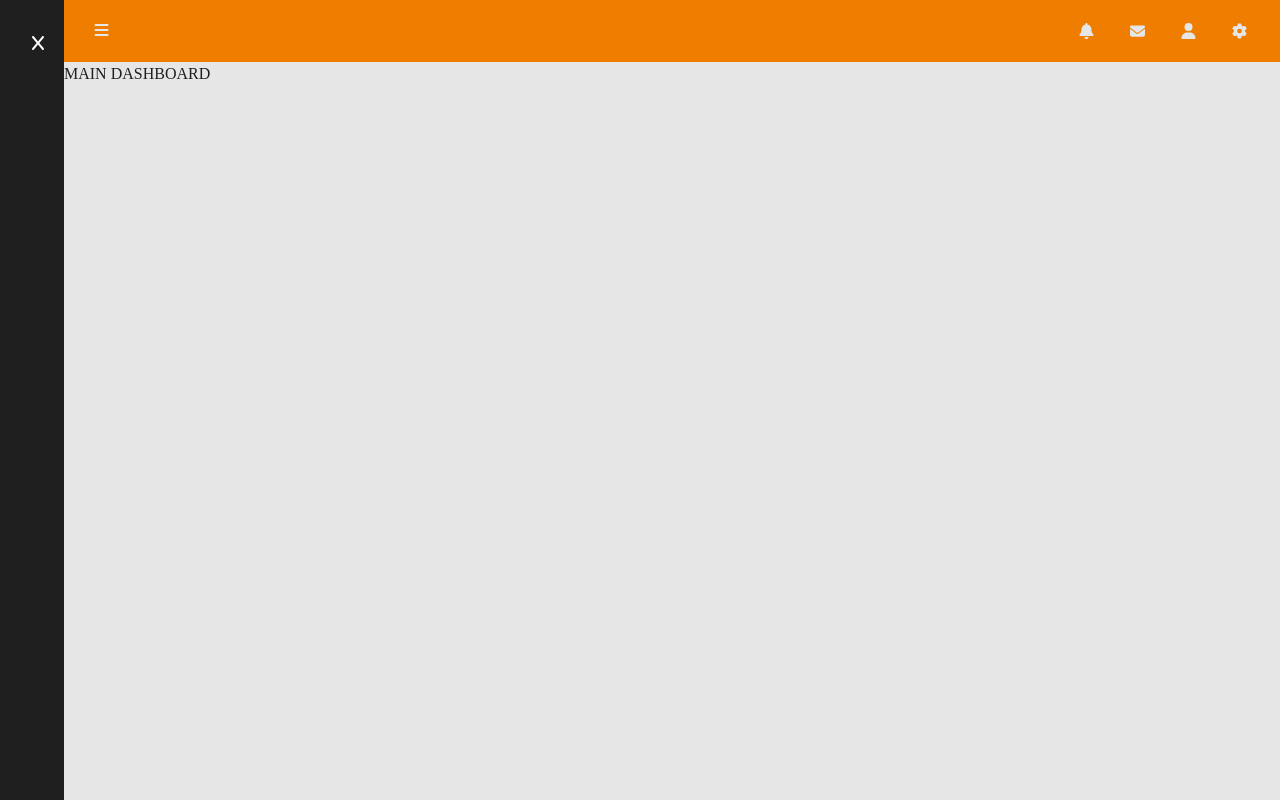
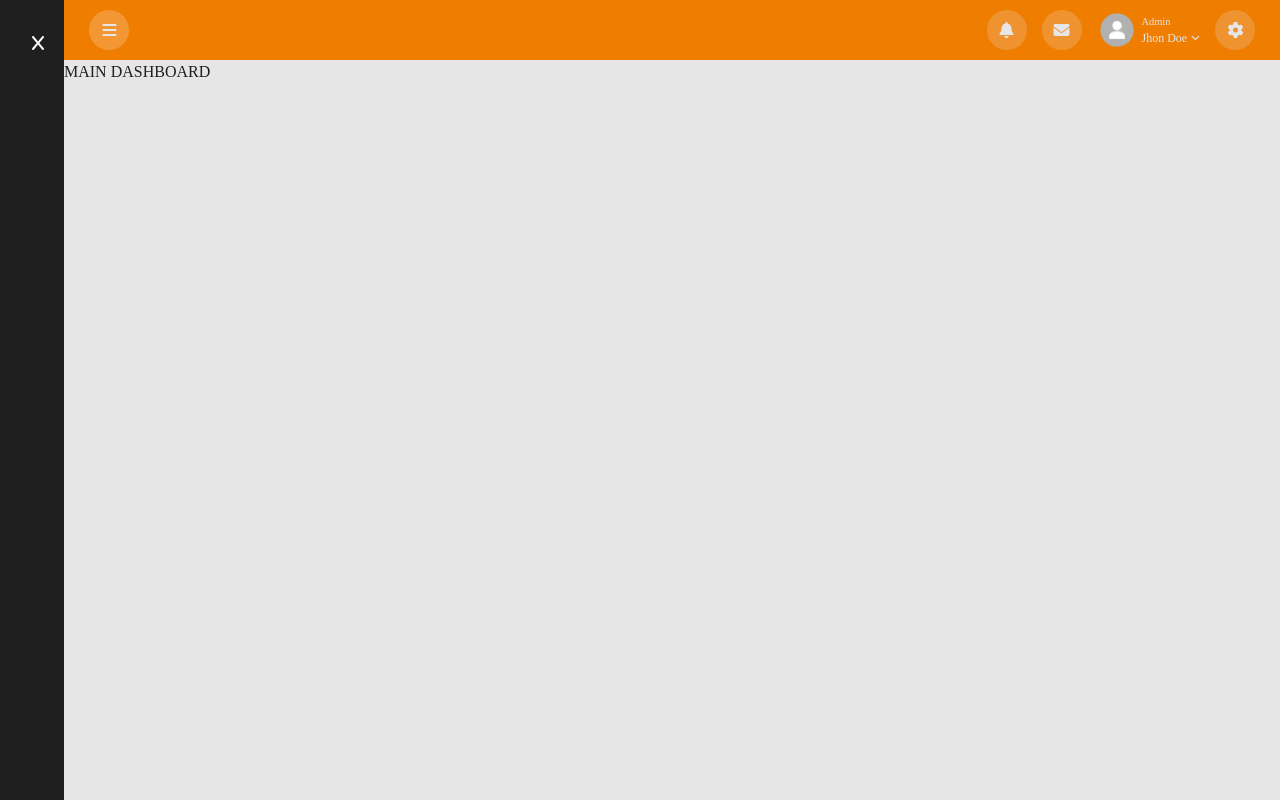
Before and after one commit to Juantorreser/stg-tho-app, a Next.js app: page /dashboard in a window 1280 px wide. Built offline with nearby package versions, Linux system fonts and the light colour scheme.

Commit message:
Header userInfor updated

```diff
--- a/app/globals.scss
+++ b/app/globals.scss
@@ -37,7 +37,7 @@ body {
 #header {
   width: 100%;
   height: auto;
-  padding-block: 15px;
+  padding-block: 10px;
   background-color: var(--primary);
   display: flex;
   justify-content: space-between;
@@ -48,19 +48,25 @@ body {
   ul {
     list-style: none;
     display: flex;
-    gap: 20px;
+    gap: 15px;
     justify-content: end;
 
     li {
       display: grid;
       align-items: center;
+      justify-content: center;
       color: var(--background);
       cursor: pointer;
+      height: 40px;
+      padding: 0;
       &.icon {
-        padding: 8px;
+        background-color: #e6e6e635;
+        border-radius: 50%;
+        width: 40px;
       }
       &.userInfo {
-        padding: 8px;
+        display: flex;
+        gap: 5px;
       }
     }
   }
@@ -94,7 +100,7 @@ body {
   main {
     flex-grow: 1;
     max-width: 100%;
-    transition: margin-left 1s ;
+    transition: margin-left 1s;
   }
 
   //SIDEBAR
--- a/components/Header.tsx
+++ b/components/Header.tsx
@@ -1,5 +1,7 @@
 import {FontAwesomeIcon} from "@fortawesome/react-fontawesome";
-import {faBell, faCog, faEnvelope, faUser, faBars, faX} from "@fortawesome/free-solid-svg-icons";
+import {faBell, faCog, faEnvelope, faBars, faChevronLeft} from "@fortawesome/free-solid-svg-icons";
+import Image from "next/image";
+import {faChevronDown} from "@fortawesome/free-solid-svg-icons/faChevronDown";
 
 type HeaderProps = {
   menuOpen: boolean;
@@ -9,21 +11,32 @@ type HeaderProps = {
 const Header: React.FC<HeaderProps> = ({toogleMenu, menuOpen}) => {
   return (
     <nav id="header">
-      <div className="cursor-pointer" onClick={toogleMenu}>
-        <FontAwesomeIcon icon={menuOpen ? faX : faBars} width={25} />
+      <div
+        className="cursor-pointer rounded-full bg-opacity-35 bg-white/20 w-[40px] h-[40px] flex items-center justify-center"
+        onClick={toogleMenu}>
+        <FontAwesomeIcon icon={menuOpen ? faChevronLeft : faBars} width={25} />
       </div>
       <ul>
         <li className="icon">
-          <FontAwesomeIcon icon={faBell} width={15} />
+          <FontAwesomeIcon icon={faBell} width={25} />
         </li>
         <li className="icon">
-          <FontAwesomeIcon icon={faEnvelope} width={15} />
+          <FontAwesomeIcon icon={faEnvelope} width={25} />
         </li>
         <li className="userInfo">
-          <FontAwesomeIcon icon={faUser} width={15} />
+          <Image src={"/images/userIcon.png"} width={40} height={40} alt="Profile Image" />
+          <div className="hidden md:block">
+            <p className="text-[0.65rem] p-0 m-0">Admin</p>
+            <p className="text-xs font-medium p-0 m-0 flex items-center gap-1">
+              Jhon Doe
+              <span className="text-[0.55rem] font-bold">
+                <FontAwesomeIcon icon={faChevronDown} />
+              </span>
+            </p>
+          </div>
         </li>
         <li className="icon">
-          <FontAwesomeIcon icon={faCog} width={15} />
+          <FontAwesomeIcon icon={faCog} width={25} />
         </li>
       </ul>
     </nav>
```
Lines whose indentation alone changed are shown as unchanged.
